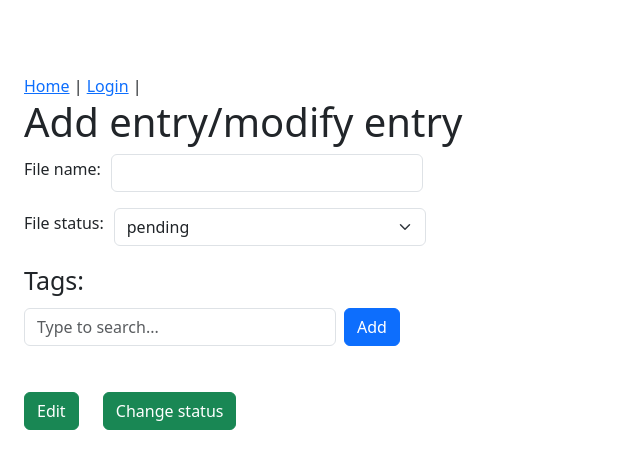
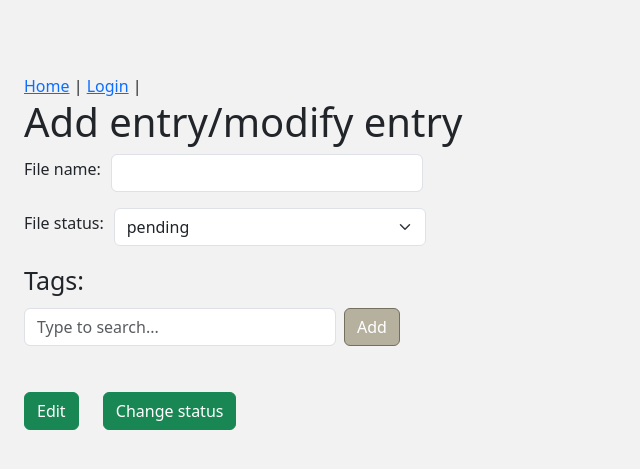
Before and after one commit to KSIUJ/Mordor-2.0, a Python web app: template app/templates/fileUpdate.html in a window 1280 px wide. Shown: the top 469 px of the page, without its empty margins (0-640 px from the left). Run offline with Jinja, Linux system fonts and the light colour scheme; the template is opened without the code that fills it, so the values that code supplies are empty.

Commit message:
simple css added

```diff
--- /dev/null
+++ b/app/static/css/fileModification.css
@@ -0,0 +1,10 @@
+body{
+    background-color: #F2F2F2;
+}
+#addTagBtn{
+    background-color: #B6B09F;
+    border-color: #756F60;
+}
+#addTagBtn:hover{
+    background-color: #756F60;
+}
--- a/app/templates/fileUpdate.html
+++ b/app/templates/fileUpdate.html
@@ -1,10 +1,11 @@
 <!DOCTYPE html>
 <html lang="en">
 <head>
+    <link href="https://cdn.jsdelivr.net/npm/bootstrap@5.3.2/dist/css/bootstrap.min.css" rel="stylesheet">
     <script src="/static/js/utils/manageTagList.js"></script>
     <script src="/static/js/fileUpdate.js"></script>
+    <link rel="stylesheet" href="/static/css/fileModification.css">
     <meta charset="UTF-8">
-    <link href="https://cdn.jsdelivr.net/npm/bootstrap@5.3.2/dist/css/bootstrap.min.css" rel="stylesheet">
     <title>Update a file</title>
     {% include "navbar.html" %}
 </head>
--- a/app/templates/fileUpload.html
+++ b/app/templates/fileUpload.html
@@ -1,10 +1,11 @@
 <!DOCTYPE html>
 <html lang="en">
 <head>
+    <link href="https://cdn.jsdelivr.net/npm/bootstrap@5.3.2/dist/css/bootstrap.min.css" rel="stylesheet">
     <script src="/static/js/utils/manageTagList.js"></script>
     <script src="/static/js/fileUpload.js"></script>
+    <link rel="stylesheet" href="/static/css/fileModification.css">
     <meta charset="UTF-8">
-    <link href="https://cdn.jsdelivr.net/npm/bootstrap@5.3.2/dist/css/bootstrap.min.css" rel="stylesheet">
     <title>Upload a file</title>
     {% include "navbar.html" %}
 </head>
```
